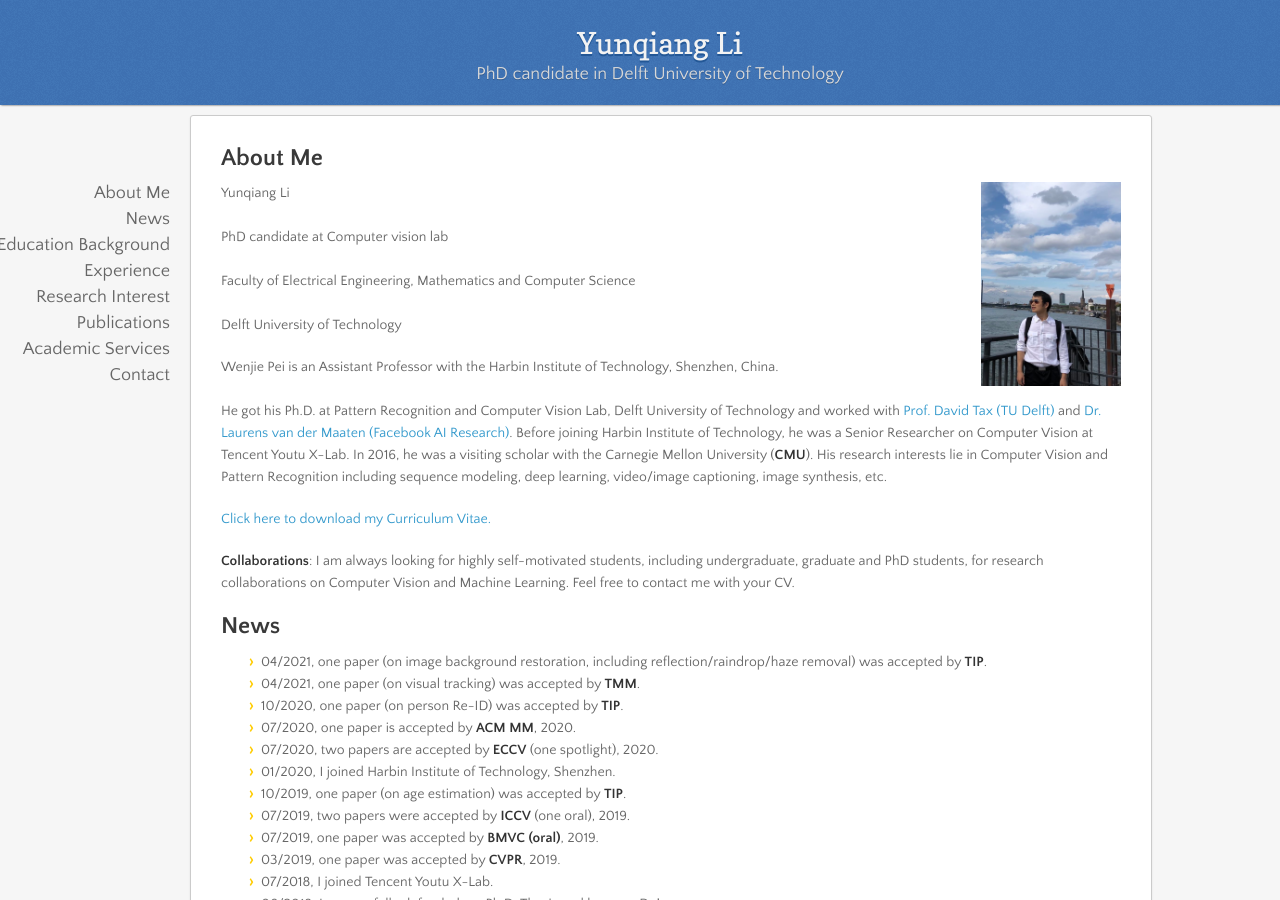
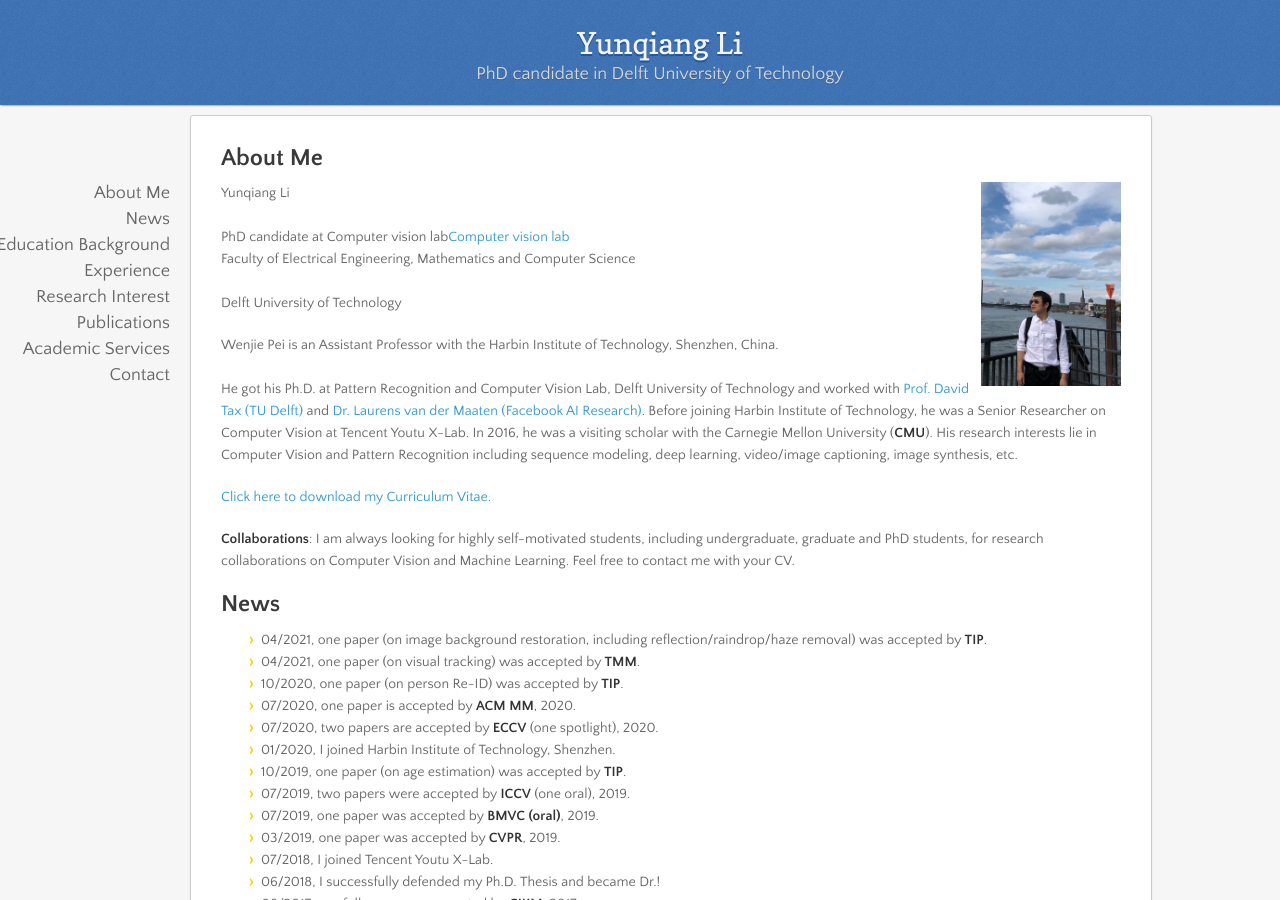
Before and after one commit to liyunqianggyn/liyunqianggyn.github.io, a Jekyll site: the page built from index.md, in a window 1280 px wide and 900 px high. Built offline with Jekyll 4.4.1, drawn with Linux system fonts in a browser that asks for light colours; nearby versions of some CDN libraries; our own code applies the rules of GitHub Pages for plain Markdown files.

Commit message:
Update index.md

```diff
--- a/index.md
+++ b/index.md
@@ -2,7 +2,7 @@
 
 <img align="right" width='140' src="yunqiang1.jpg">
 Yunqiang Li <br />
-PhD candidate at Computer vision lab<br />
+PhD candidate at Computer vision lab<a href="http://visionlab.tudelft.nl">Computer vision lab</a><br/>
 Faculty of Electrical Engineering, Mathematics and Computer Science<br />
 Delft University of Technology
 
```
